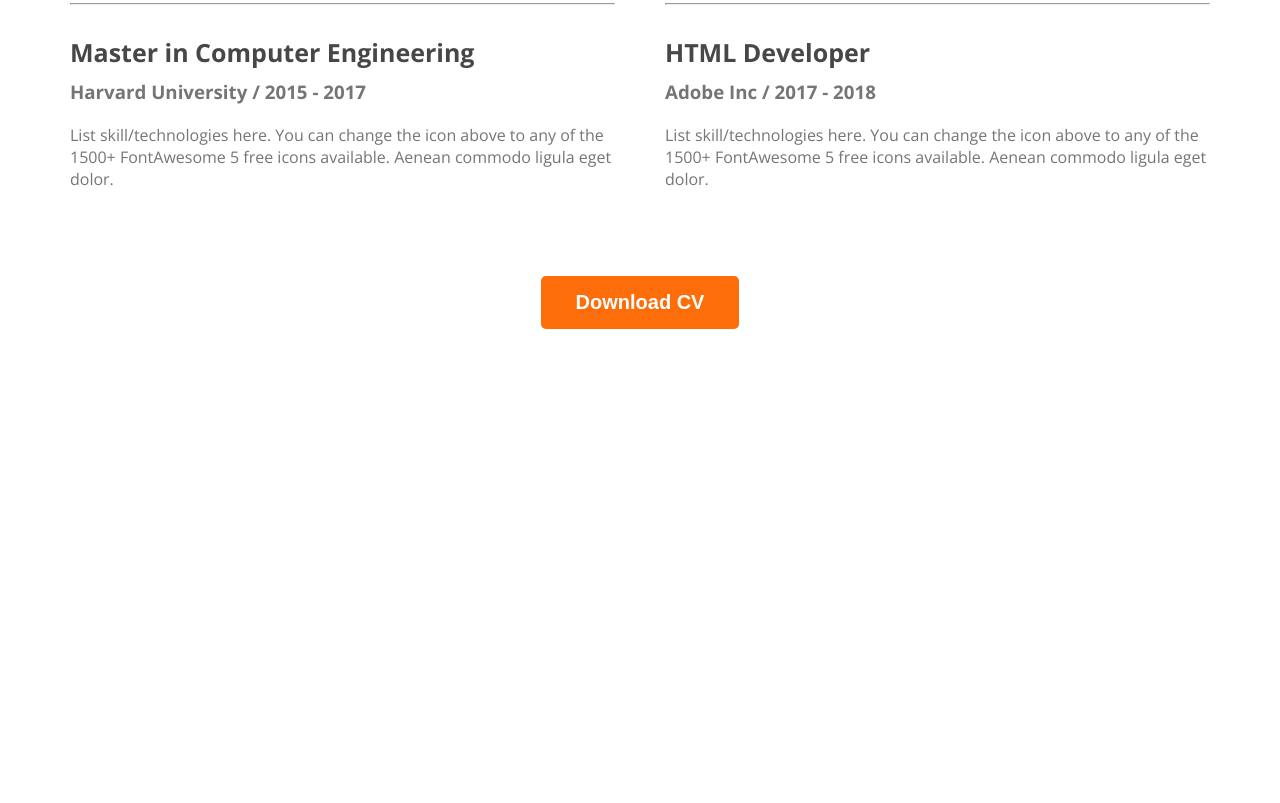
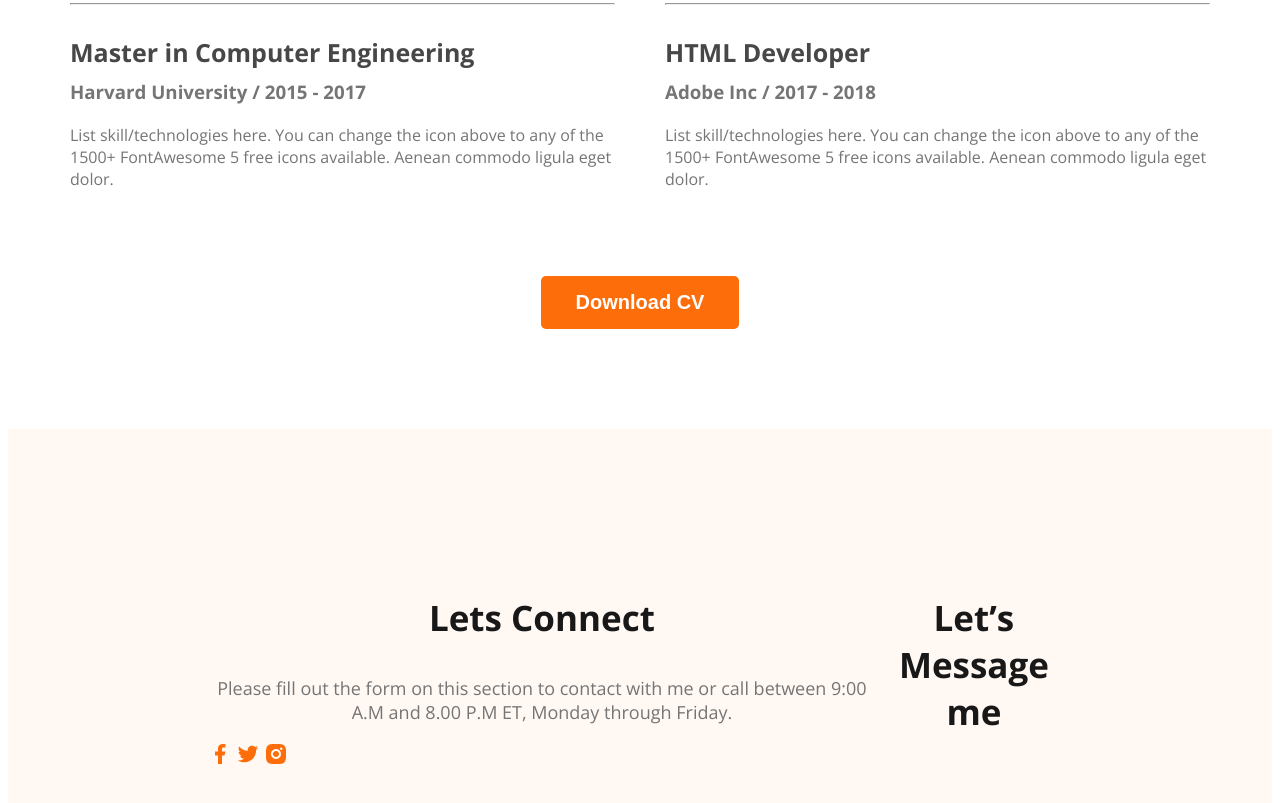
Before and after one commit to tajbir-uddin/developer-fortfolio, a plain HTML site: page index.html in a window 1280 px wide. Shown: the part 2788-3591 px from the top of the page. Before the commit the page ends 3125 px from the top, so only its background shows below. Drawn offline with nearby package versions, Linux system fonts and the light colour scheme.

Commit message:
basic footer

```diff
--- a/index.html
+++ b/index.html
@@ -108,21 +108,24 @@
                         <h2 class="resume-item-title">Master in Computer Engineering</h2>
                         <h3 class="resume-item-institute">Harvard University / 2015 - 2017</h3>
                         <p class="resume-item-description">List skill/technologies here. You can change the icon above
-                            to any of the 1500+ FontAwesome 5 free icons available. Aenean commodo ligula eget dolor.</p>
+                            to any of the 1500+ FontAwesome 5 free icons available. Aenean commodo ligula eget dolor.
+                        </p>
                     </div>
                     <hr>
                     <div class="resume-item">
                         <h2 class="resume-item-title">Master in Computer Engineering</h2>
                         <h3 class="resume-item-institute">Harvard University / 2015 - 2017</h3>
                         <p class="resume-item-description">List skill/technologies here. You can change the icon above
-                            to any of the 1500+ FontAwesome 5 free icons available. Aenean commodo ligula eget dolor.</p>
+                            to any of the 1500+ FontAwesome 5 free icons available. Aenean commodo ligula eget dolor.
+                        </p>
                     </div>
                     <hr>
                     <div class="resume-item">
                         <h2 class="resume-item-title">Master in Computer Engineering</h2>
                         <h3 class="resume-item-institute">Harvard University / 2015 - 2017</h3>
                         <p class="resume-item-description">List skill/technologies here. You can change the icon above
-                            to any of the 1500+ FontAwesome 5 free icons available. Aenean commodo ligula eget dolor.</p>
+                            to any of the 1500+ FontAwesome 5 free icons available. Aenean commodo ligula eget dolor.
+                        </p>
                     </div>
 
                 </div>
@@ -134,21 +137,24 @@
                         <h2 class="resume-item-title">Sr. Font End Developer</h2>
                         <h3 class="resume-item-institute">Apple Inc / 2020 - Current</h3>
                         <p class="resume-item-description">List skill/technologies here. You can change the icon above
-                            to any of the 1500+ FontAwesome 5 free icons available. Aenean commodo ligula eget dolor.</p>
+                            to any of the 1500+ FontAwesome 5 free icons available. Aenean commodo ligula eget dolor.
+                        </p>
                     </div>
                     <hr>
                     <div class="resume-item">
                         <h2 class="resume-item-title">Jr. Font End Developer</h2>
                         <h3 class="resume-item-institute">Dribbble Inc / 2018 - 2022</h3>
                         <p class="resume-item-description">List skill/technologies here. You can change the icon above
-                            to any of the 1500+ FontAwesome 5 free icons available. Aenean commodo ligula eget dolor.</p>
+                            to any of the 1500+ FontAwesome 5 free icons available. Aenean commodo ligula eget dolor.
+                        </p>
                     </div>
                     <hr>
                     <div class="resume-item">
                         <h2 class="resume-item-title">HTML Developer</h2>
                         <h3 class="resume-item-institute">Adobe Inc / 2017 - 2018</h3>
                         <p class="resume-item-description">List skill/technologies here. You can change the icon above
-                            to any of the 1500+ FontAwesome 5 free icons available. Aenean commodo ligula eget dolor.</p>
+                            to any of the 1500+ FontAwesome 5 free icons available. Aenean commodo ligula eget dolor.
+                        </p>
                     </div>
 
 
@@ -160,8 +166,24 @@
             </div>
         </section>
     </main>
+
     <footer>
+        <!-- .footer-column*2>h3.section-title -->
+        <div class="footer-column">
+            <h3 class="section-title">Lets Connect</h3>
+            <p class="section-description">Please fill out the form on this section to contact with me or call between
+                9:00 A.M and 8.00 P.M ET, Monday through Friday.</p>
 
+            <div class="social-links">
+                <a href=""><img src="images/icons/facebook.png" alt=""></a>
+                <a href=""><img src="images/icons/twitter.png" alt=""></a>
+                <a href=""><img src="images/icons/insta.png" alt=""></a>
+            </div>
+        </div>
+
+            <div class="footer-column">
+                <h3 class="section-title">Let’s Message me</h3>
+            </div>
     </footer>
 </body>
 
--- a/styles/portfolio.css
+++ b/styles/portfolio.css
@@ -199,3 +199,11 @@ main {
     text-align: center;
     margin-top: 70px;
 }
+
+/* footer style */
+footer{
+    display: flex;
+    background: #FFF8F3;
+    margin-top:100px;
+    padding: 130px 200px;
+}
```
